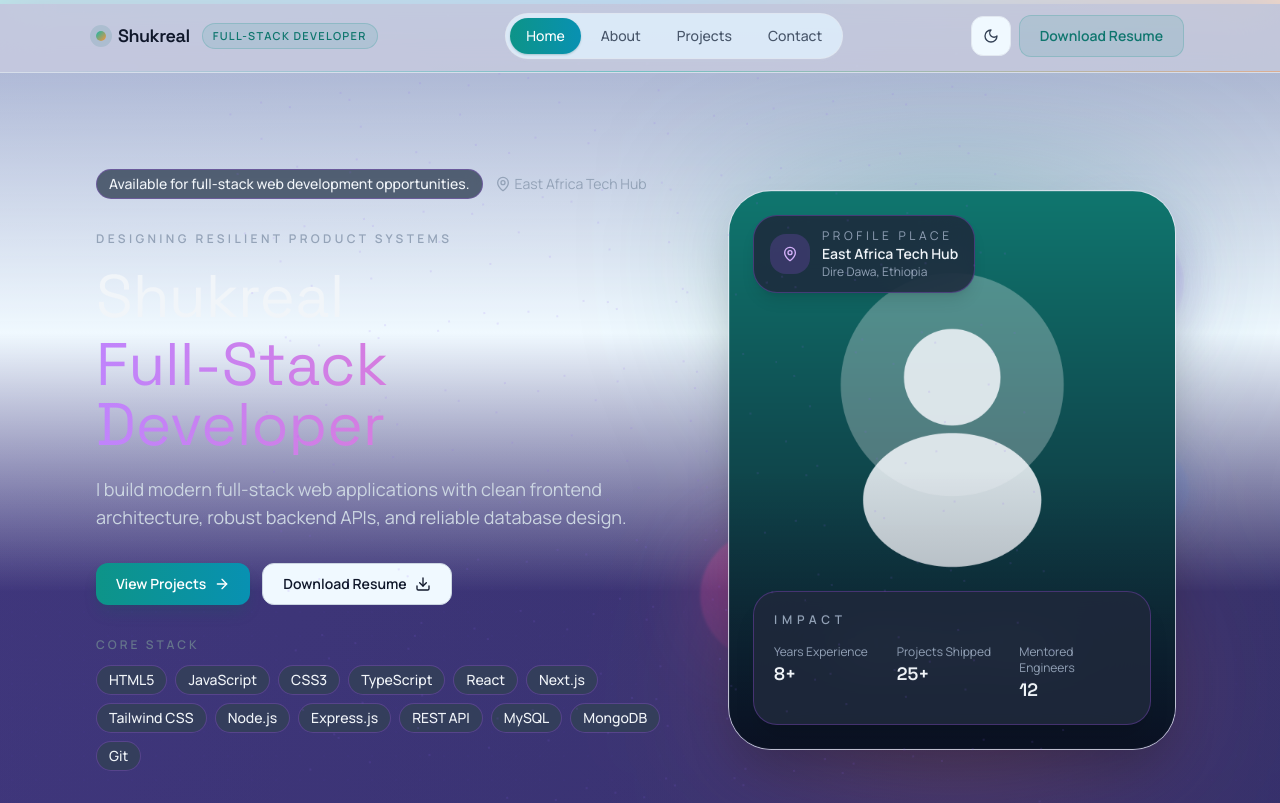
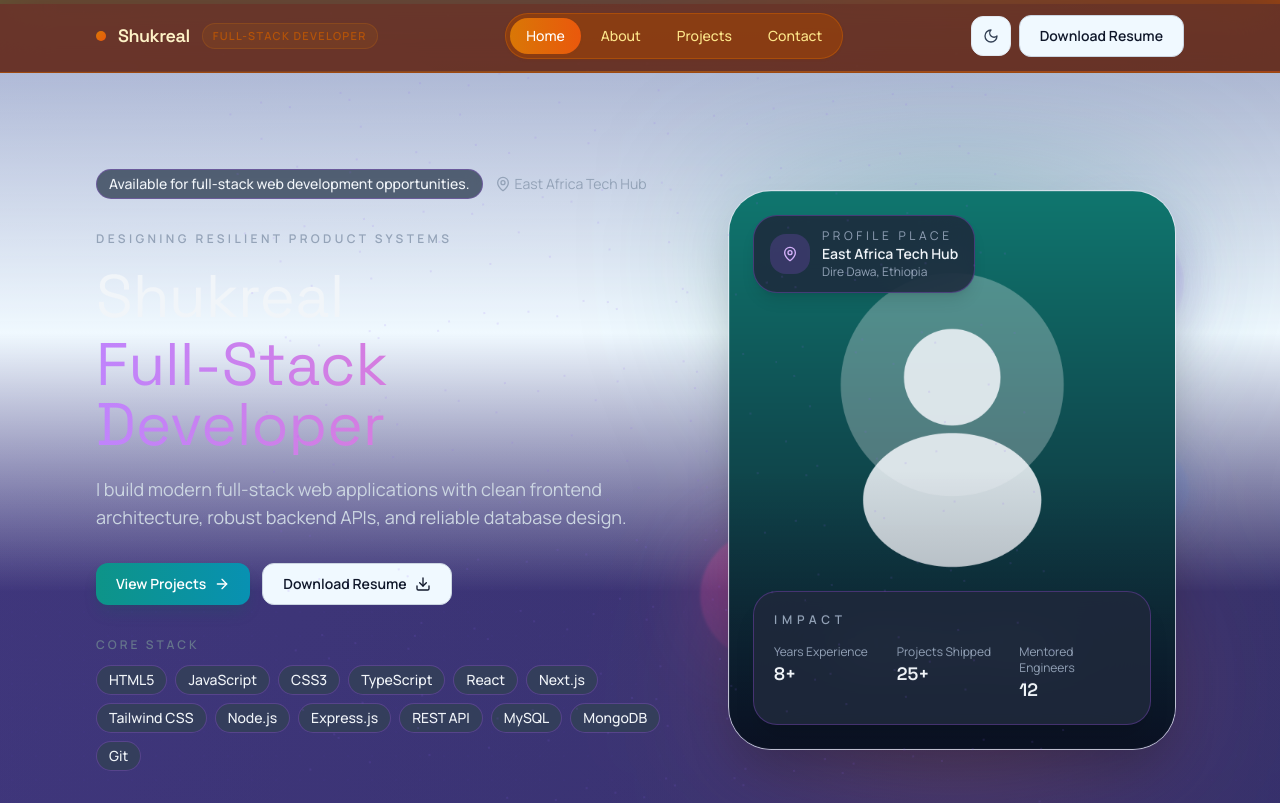
Before and after one commit to shukraelmohammed32/myport, a Next.js app: page / in a window 1280 px wide. Shown: the top 803 px of the page. Built offline with nearby package versions, Linux system fonts and the light colour scheme.

Commit message:
color modify

```diff
--- a/components/Footer.tsx
+++ b/components/Footer.tsx
@@ -7,28 +7,28 @@ export function SiteFooter() {
   const year = new Date().getFullYear();
 
   return (
-    <footer className="relative mt-16 border-t border-slate-200/80 bg-gradient-to-b from-sky-50/85 to-sky-100/70 py-10 dark:border-slate-800 dark:from-slate-950/72 dark:to-slate-950/38">
-      <div className="pointer-events-none absolute inset-x-0 top-0 h-px bg-gradient-to-r from-transparent via-teal-500/45 to-orange-400/45 dark:via-teal-400/50 dark:to-orange-300/50" />
+    <footer className="relative mt-16 border-t border-amber-700/80 bg-gradient-to-b from-amber-900/85 to-amber-800/70 py-10 dark:border-amber-800 dark:from-amber-950/72 dark:to-amber-950/38">
+      <div className="pointer-events-none absolute inset-x-0 top-0 h-px bg-gradient-to-r from-transparent via-amber-600/45 to-orange-600/45 dark:via-amber-500/50 dark:to-orange-500/50" />
 
       <Container className="relative space-y-8">
-        <div className="grid gap-8 border-b border-slate-200/80 pb-8 dark:border-slate-800 md:grid-cols-[1.4fr_1fr_1fr]">
+        <div className="grid gap-8 border-b border-amber-700/80 pb-8 dark:border-amber-800 md:grid-cols-[1.4fr_1fr_1fr]">
           <div className="space-y-3">
-            <p className="inline-flex items-center gap-2 font-display text-lg font-semibold tracking-tight text-slate-900 dark:text-slate-100">
-              <span className="h-2.5 w-2.5 rounded-full bg-gradient-to-br from-teal-500 to-orange-400" />
+            <p className="inline-flex items-center gap-2 font-display text-lg font-semibold tracking-tight text-amber-100 dark:text-amber-100">
+              <span className="h-2.5 w-2.5 rounded-full bg-gradient-to-br from-amber-600 to-orange-600" />
               {siteConfig.name}
             </p>
-            <p className="max-w-md text-sm text-slate-600 dark:text-slate-300">{siteConfig.availability}</p>
+            <p className="max-w-md text-sm text-amber-200 dark:text-amber-300">{siteConfig.availability}</p>
           </div>
 
           <div className="space-y-3">
-            <h3 className="text-xs font-semibold uppercase tracking-[0.14em] text-slate-500 dark:text-slate-400">
+            <h3 className="text-xs font-semibold uppercase tracking-[0.14em] text-amber-400 dark:text-amber-400">
               Navigate
             </h3>
             <ul className="space-y-2">
               {navigation.map((item) => (
                 <li key={item.href}>
                   <Link
-                    className="text-sm font-medium text-slate-600 transition hover:text-teal-700 dark:text-slate-300 dark:hover:text-teal-300"
+                    className="text-sm font-medium text-amber-200 transition hover:text-amber-100 dark:text-amber-300 dark:hover:text-amber-100"
                     href={item.href}
                   >
                     {item.label}
@@ -39,7 +39,7 @@ export function SiteFooter() {
           </div>
 
           <div className="space-y-3">
-            <h3 className="text-xs font-semibold uppercase tracking-[0.14em] text-slate-500 dark:text-slate-400">
+            <h3 className="text-xs font-semibold uppercase tracking-[0.14em] text-amber-400 dark:text-amber-400">
               Connect
             </h3>
             <ul className="space-y-2">
@@ -49,7 +49,7 @@ export function SiteFooter() {
                 return (
                   <li key={link.label}>
                     <Link
-                      className="inline-flex items-center rounded-full border border-slate-200/90 bg-sky-50/80 px-3 py-1.5 text-sm font-medium text-slate-600 transition hover:border-teal-500/45 hover:bg-teal-500/10 hover:text-teal-700 dark:border-slate-700/80 dark:bg-slate-900/70 dark:text-slate-300 dark:hover:border-teal-300/40 dark:hover:bg-teal-300/10 dark:hover:text-teal-200"
+                      className="inline-flex items-center rounded-full border border-amber-700/90 bg-amber-800/80 px-3 py-1.5 text-sm font-medium text-amber-200 transition hover:border-amber-600/45 hover:bg-amber-600/10 hover:text-amber-100 dark:border-amber-700/80 dark:bg-amber-900/70 dark:text-amber-300 dark:hover:border-amber-500/40 dark:hover:bg-amber-600/10 dark:hover:text-amber-200"
                       href={link.href}
                       rel={isExternal ? "noreferrer" : undefined}
                       target={isExternal ? "_blank" : undefined}
@@ -63,11 +63,11 @@ export function SiteFooter() {
           </div>
         </div>
 
-        <div className="flex flex-col gap-2 text-sm text-slate-500 dark:text-slate-400 sm:flex-row sm:items-center sm:justify-between">
+        <div className="flex flex-col gap-2 text-sm text-amber-400 dark:text-amber-400 sm:flex-row sm:items-center sm:justify-between">
           <p>
             (c) {year} {siteConfig.name}. Crafted with Next.js and Tailwind CSS.
           </p>
-          <p className="text-xs font-medium uppercase tracking-[0.08em] text-slate-500 dark:text-slate-400">
+          <p className="text-xs font-medium uppercase tracking-[0.08em] text-amber-400 dark:text-amber-400">
             {siteConfig.role}
           </p>
         </div>
--- a/components/Navbar.tsx
+++ b/components/Navbar.tsx
@@ -23,24 +23,24 @@ export function SiteHeader() {
   }, [pathname]);
 
   return (
-    <header className="sticky top-0 z-50 border-b border-slate-200/70 bg-sky-50/75 backdrop-blur-xl dark:border-slate-800/80 dark:bg-slate-950/78">
-      <div className="pointer-events-none absolute inset-x-0 bottom-0 h-px bg-gradient-to-r from-transparent via-teal-500/45 to-orange-400/45 dark:via-teal-400/50 dark:to-orange-300/50" />
+    <header className="sticky top-0 z-50 border-b border-amber-700/70 bg-amber-900/75 backdrop-blur-xl dark:border-amber-800/80 dark:bg-amber-950/78">
+      <div className="pointer-events-none absolute inset-x-0 bottom-0 h-px bg-gradient-to-r from-transparent via-amber-600/45 to-orange-600/45 dark:via-amber-500/50 dark:to-orange-500/50" />
 
       <Container className="relative flex h-[4.5rem] items-center justify-between">
         <Link
           href="/"
           className="group inline-flex items-center gap-3"
         >
-          <span className="h-2.5 w-2.5 rounded-full bg-gradient-to-br from-teal-500 to-orange-400 shadow-[0_0_0_6px_rgba(15,118,110,0.12)] dark:shadow-[0_0_0_6px_rgba(45,212,191,0.18)]" />
-          <span className="font-display text-lg font-semibold tracking-tight text-slate-900 transition-colors group-hover:text-teal-700 dark:text-slate-100 dark:group-hover:text-teal-300">
+          <span className="h-2.5 w-2.5 rounded-full bg-gradient-to-br from-amber-600 to-orange-600 shadow-[0_0_0_6pxrgba(217,119,6,0.12)] dark:shadow-[0_0_0_6pxrgba(245,158,11,0.18)]" />
+          <span className="font-display text-lg font-semibold tracking-tight text-amber-100 transition-colors group-hover:text-amber-300 dark:text-amber-100 dark:group-hover:text-amber-300">
             {siteConfig.name}
           </span>
-          <span className="hidden rounded-full border border-teal-600/20 bg-teal-600/10 px-2.5 py-1 text-[11px] font-semibold uppercase tracking-[0.12em] text-teal-700 dark:border-teal-300/25 dark:bg-teal-300/10 dark:text-teal-200 lg:inline-flex">
+          <span className="hidden rounded-full border border-amber-600/20 bg-amber-600/10 px-2.5 py-1 text-[11px] font-semibold uppercase tracking-[0.12em] text-amber-700 dark:border-amber-400/25 dark:bg-amber-400/10 dark:text-amber-200 lg:inline-flex">
             {siteConfig.role}
           </span>
         </Link>
 
-        <nav className="hidden items-center gap-1 rounded-full border border-slate-200/80 bg-sky-100/80 p-1 shadow-sm shadow-slate-300/35 dark:border-slate-700/80 dark:bg-slate-900/80 dark:shadow-none md:flex">
+        <nav className="hidden items-center gap-1 rounded-full border border-amber-700/80 bg-amber-800/80 p-1 shadow-sm shadow-amber-900/35 dark:border-amber-700/80 dark:bg-amber-900/80 dark:shadow-none md:flex">
           {navigation.map((item) => (
             <Link
               key={item.href}
@@ -48,8 +48,8 @@ export function SiteHeader() {
               className={cn(
                 "rounded-full px-4 py-2 text-sm font-medium transition-all",
                 isActive(item.href)
-                  ? "bg-gradient-to-r from-teal-600 to-cyan-600 text-white shadow-sm shadow-teal-800/25 dark:from-teal-400 dark:to-sky-300 dark:text-slate-950 dark:shadow-teal-400/20"
-                  : "text-slate-600 hover:bg-sky-50 hover:text-slate-900 dark:text-slate-300 dark:hover:bg-slate-800/80 dark:hover:text-slate-100"
+                  ? "bg-gradient-to-r from-amber-600 to-orange-600 text-white shadow-sm shadow-amber-800/25 dark:from-amber-500 dark:to-orange-500 dark:text-amber-950 dark:shadow-amber-600/20"
+                  : "text-amber-200 hover:bg-amber-700/50 hover:text-amber-100 dark:text-amber-200 dark:hover:bg-amber-800/80 dark:hover:text-amber-100"
               )}
             >
               {item.label}
@@ -60,7 +60,7 @@ export function SiteHeader() {
         <div className="hidden items-center gap-2 md:flex">
           <ThemeToggle className="rounded-full" />
           <ButtonLink
-            className="rounded-full border-teal-600/20 bg-teal-600/10 text-teal-700 hover:border-teal-600/35 hover:bg-teal-600/15 dark:border-teal-300/25 dark:bg-teal-300/10 dark:text-teal-200 dark:hover:border-teal-300/40 dark:hover:bg-teal-300/15"
+            className="rounded-full border-amber-600/20 bg-amber-600/10 text-amber-700 hover:border-amber-600/35 hover:bg-amber-600/15 dark:border-amber-400/25 dark:bg-amber-400/10 dark:text-amber-200 dark:hover:border-amber-400/40 dark:hover:bg-amber-400/15"
             href={siteConfig.resumePath}
             variant="secondary"
             download
@@ -73,7 +73,7 @@ export function SiteHeader() {
           <ThemeToggle />
           <button
             aria-label={menuOpen ? "Close navigation menu" : "Open navigation menu"}
-            className="inline-flex h-10 w-10 items-center justify-center rounded-xl border border-slate-200 bg-sky-50 text-slate-700 transition hover:border-teal-500/40 hover:bg-sky-100 hover:text-teal-700 dark:border-slate-700 dark:bg-slate-900 dark:text-slate-300 dark:hover:border-teal-300/40 dark:hover:bg-slate-800 dark:hover:text-teal-200"
+            className="inline-flex h-10 w-10 items-center justify-center rounded-xl border border-amber-700 bg-amber-800 text-amber-100 transition hover:border-amber-600/40 hover:bg-amber-700 hover:text-amber-200 dark:border-amber-700 dark:bg-amber-900 dark:text-amber-200 dark:hover:border-amber-500/40 dark:hover:bg-amber-800 dark:hover:text-amber-100"
             onClick={() => setMenuOpen((previous) => !previous)}
             type="button"
           >
@@ -83,7 +83,7 @@ export function SiteHeader() {
       </Container>
 
       {menuOpen ? (
-        <div className="border-t border-slate-200/80 bg-sky-50/90 backdrop-blur-xl dark:border-slate-800 dark:bg-slate-950/90 md:hidden">
+        <div className="border-t border-amber-700/80 bg-amber-800/90 backdrop-blur-xl dark:border-amber-800 dark:bg-amber-950/90 md:hidden">
           <Container className="flex flex-col gap-2 py-4">
             {navigation.map((item) => (
               <Link
@@ -92,8 +92,8 @@ export function SiteHeader() {
                 className={cn(
                   "rounded-xl px-3 py-2 text-sm font-medium",
                   isActive(item.href)
-                    ? "bg-gradient-to-r from-teal-600 to-cyan-600 text-white shadow-sm shadow-teal-800/25 dark:from-teal-400 dark:to-sky-300 dark:text-slate-950 dark:shadow-teal-400/20"
-                    : "text-slate-700 hover:bg-sky-100/80 dark:text-slate-300 dark:hover:bg-slate-800"
+                    ? "bg-gradient-to-r from-amber-600 to-orange-600 text-white shadow-sm shadow-amber-800/25 dark:from-amber-500 dark:to-orange-500 dark:text-amber-950 dark:shadow-amber-600/20"
+                    : "text-amber-200 hover:bg-amber-700/80 dark:text-amber-200 dark:hover:bg-amber-800"
                 )}
                 onClick={() => setMenuOpen(false)}
               >
```
